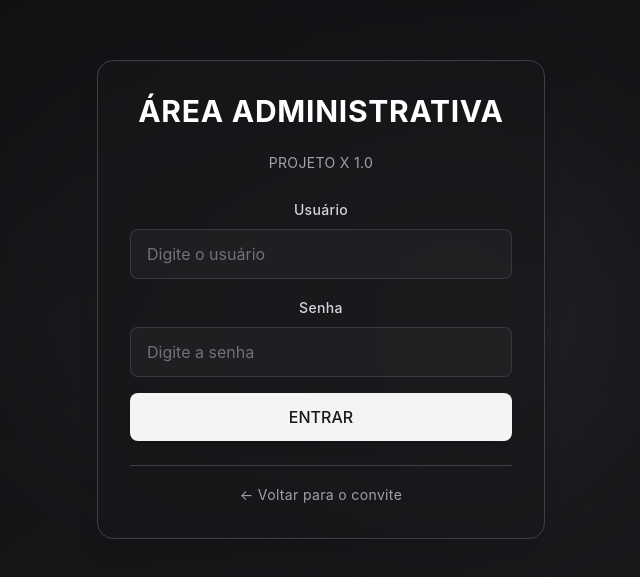
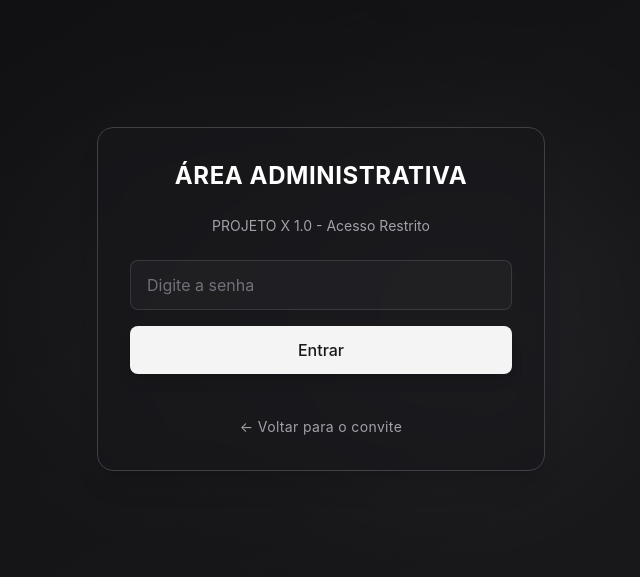
Before and after one commit to Yago-Christ/projeto_X, a React (Create React App) app: page /admin/login in a window 1280 px wide. Shown: the part 101-678 px from the top of the page, without its empty margins (319-959 px from the left). Built offline with nearby package versions, Linux system fonts and the light colour scheme.

Commit message:
Arquivos restaurados: InviteCard, AdminLogin, AdminPanel, AdminLink, QR Code

```diff
--- a/src/components/AdminLink.jsx
+++ b/src/components/AdminLink.jsx
@@ -1,24 +1,19 @@
 import React from 'react';
+import { Link } from 'react-router-dom';
 
 /**
  * Componente de link para área administrativa
- * Exibido discretamente no rodapé do convite
+ * Exibido discretamente no canto da página principal
  */
 const AdminLink = () => {
   return (
     <div className="fixed bottom-4 right-4 z-20">
-      <a
-        href="/admin/login"
-        className="text-zinc-600 hover:text-zinc-500 text-xs transition-colors duration-300 tracking-wide"
-        onClick={(e) => {
-          // Adiciona confirmação para evitar acesso acidental
-          if (!window.confirm('Deseja acessar a área administrativa?')) {
-            e.preventDefault();
-          }
-        }}
+      <Link
+        to="/admin/login"
+        className="text-zinc-600 hover:text-zinc-500 transition-colors duration-300 text-xs tracking-wide"
       >
-        ADMIN
-      </a>
+        Admin
+      </Link>
     </div>
   );
 };
--- a/src/components/AdminLogin.jsx
+++ b/src/components/AdminLogin.jsx
@@ -1,30 +1,25 @@
 import React, { useState } from 'react';
-import { useNavigate } from 'react-router-dom';
 
 /**
  * Componente de login administrativo
- * Responsável pela autenticação do administrador
+ * Autenticação simplificada para demonstração
  */
 const AdminLogin = ({ onLogin }) => {
-  const [usuario, setUsuario] = useState('');
   const [senha, setSenha] = useState('');
   const [erro, setErro] = useState('');
-  const navigate = useNavigate();
 
   /**
    * Manipula o envio do formulário de login
-   * Valida credenciais fixas (admin/1234)
    */
   const handleSubmit = (e) => {
     e.preventDefault();
-    setErro('');
 
-    // Validação das credenciais fixas
-    if (usuario === 'admin' && senha === '1234') {
-      onLogin(); // Atualiza estado de autenticação
-      navigate('/admin'); // Redireciona para painel
+    // Senha simples para demonstração
+    if (senha === 'admin123') {
+      onLogin();
     } else {
-      setErro('Usuário ou senha incorretos');
+      setErro('Senha incorreta');
+      setTimeout(() => setErro(''), 3000);
     }
   };
 
@@ -37,71 +32,47 @@ const AdminLogin = ({ onLogin }) => {
         <div className="absolute bottom-1/4 right-1/4 w-96 h-96 bg-zinc-600 rounded-full blur-3xl"></div>
       </div>
 
-      {/* Card de login */}
+      {/* Container principal */}
       <div className="relative z-10 w-full max-w-md">
         <div className="backdrop-blur-md bg-zinc-900/60 border border-zinc-700 rounded-2xl shadow-xl p-8">
           <div className="text-center space-y-6">
             {/* Título */}
-            <h1 className="text-white text-3xl font-bold tracking-wide">
+            <h1 className="text-white text-2xl font-bold tracking-wide">
               ÁREA ADMINISTRATIVA
             </h1>
 
-            <p className="text-zinc-400 text-sm tracking-wide">
-              PROJETO X 1.0
+            <p className="text-zinc-400 text-sm">
+              PROJETO X 1.0 - Acesso Restrito
             </p>
 
             {/* Formulário de login */}
             <form onSubmit={handleSubmit} className="space-y-4">
-              {/* Campo usuário */}
-              <div className="space-y-2">
-                <label className="text-zinc-300 text-sm font-medium tracking-wide">
-                  Usuário
-                </label>
-                <input
-                  type="text"
-                  value={usuario}
-                  onChange={(e) => setUsuario(e.target.value)}
-                  placeholder="Digite o usuário"
-                  className="w-full px-4 py-3 bg-zinc-800/50 border border-zinc-600/50 rounded-lg text-white placeholder-zinc-500 focus:outline-none focus:ring-2 focus:ring-zinc-500 focus:border-transparent transition-all duration-300"
-                  required
-                />
-              </div>
-
-              {/* Campo senha */}
-              <div className="space-y-2">
-                <label className="text-zinc-300 text-sm font-medium tracking-wide">
-                  Senha
-                </label>
+              <div>
                 <input
                   type="password"
                   value={senha}
                   onChange={(e) => setSenha(e.target.value)}
                   placeholder="Digite a senha"
                   className="w-full px-4 py-3 bg-zinc-800/50 border border-zinc-600/50 rounded-lg text-white placeholder-zinc-500 focus:outline-none focus:ring-2 focus:ring-zinc-500 focus:border-transparent transition-all duration-300"
-                  required
                 />
               </div>
 
-              {/* Mensagem de erro */}
               {erro && (
-                <div className="p-3 bg-red-900/30 border border-red-700/50 rounded-lg">
-                  <p className="text-red-300 text-sm tracking-wide">
-                    {erro}
-                  </p>
+                <div className="p-3 bg-red-900/30 border border-red-700 rounded-lg">
+                  <p className="text-red-300 text-sm text-center">{erro}</p>
                 </div>
               )}
 
-              {/* Botão de login */}
               <button
                 type="submit"
                 className="w-full py-3 px-6 bg-zinc-100 text-zinc-900 font-medium rounded-lg hover:bg-zinc-200 transform hover:scale-105 transition-all duration-300 shadow-lg hover:shadow-xl"
               >
-                ENTRAR
+                Entrar
               </button>
             </form>
 
-            {/* Link para voltar ao convite */}
-            <div className="pt-4 border-t border-zinc-700">
+            {/* Link para voltar */}
+            <div className="pt-4">
               <a
                 href="/"
                 className="text-zinc-400 text-sm hover:text-zinc-300 transition-colors duration-300 tracking-wide"
```
Also changed, not shown: public/qrcode.png (deleted).
